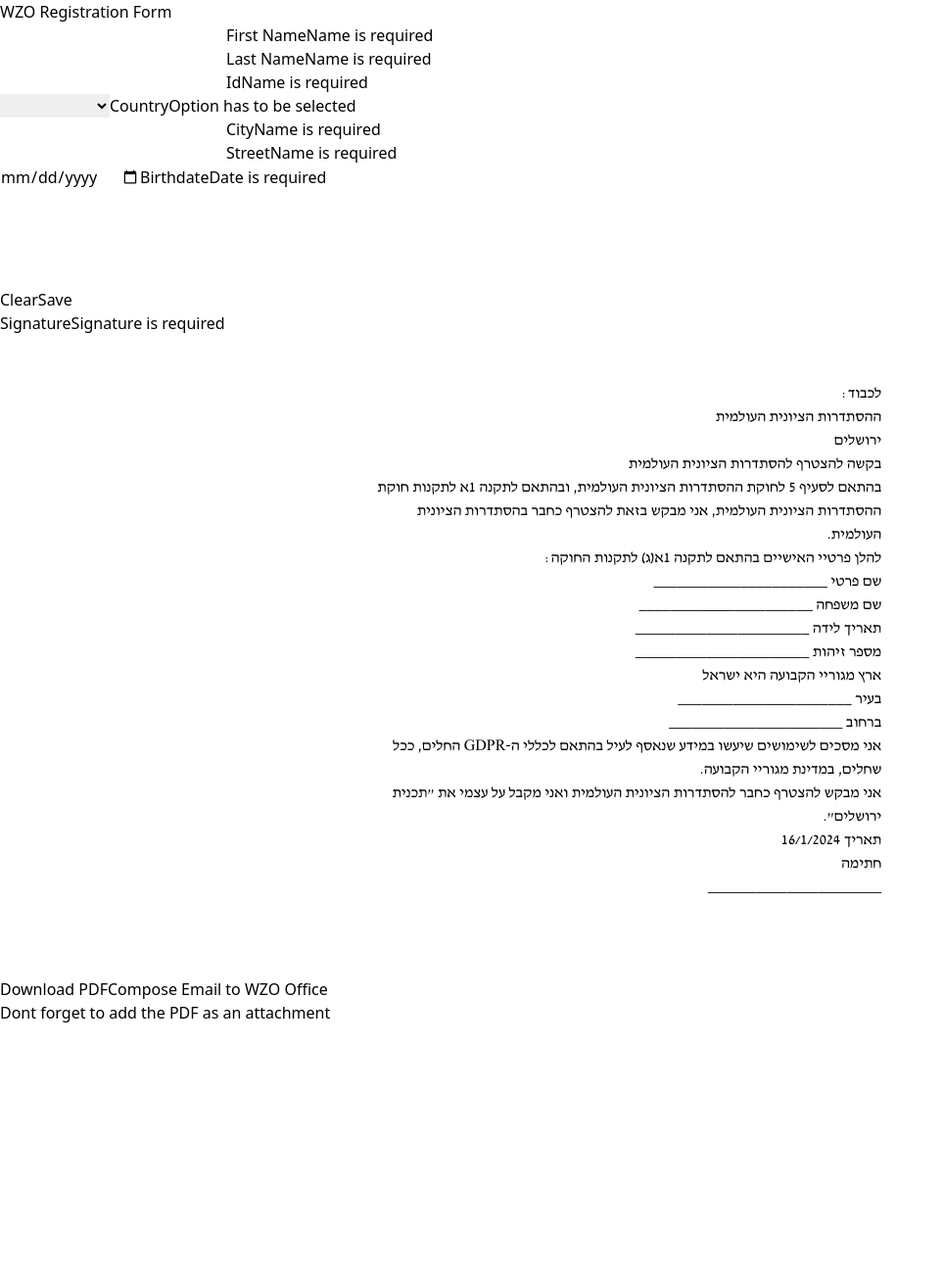
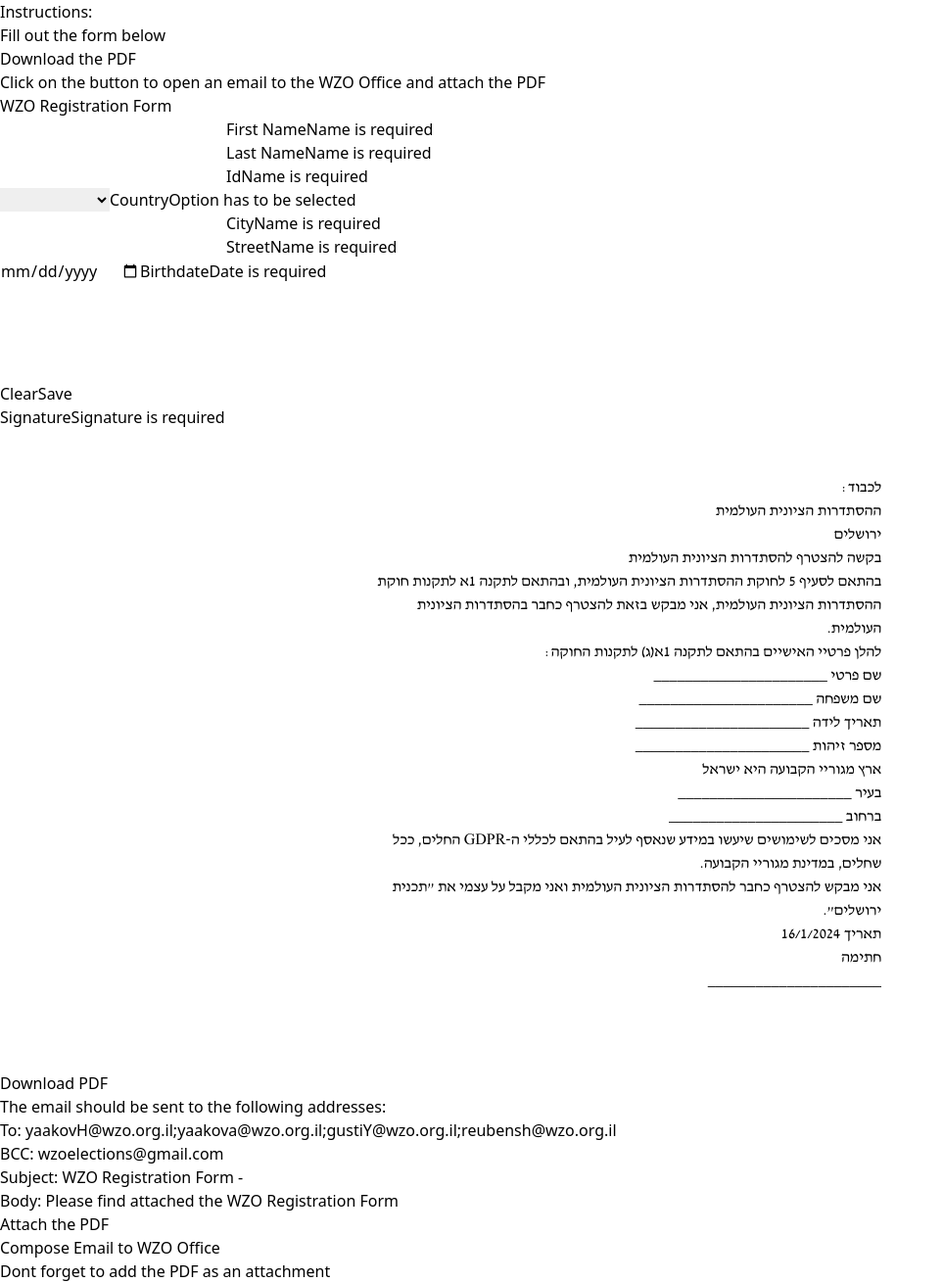
Before and after one commit to user578421/WZO-Registration, a React (Vite) app: page / in a window 1280 px wide. Shown: the whole page at 98% size, without its empty margins (0-963 px from the left). Before the commit the page ends 1046 px from the top, so only its background shows below. Built offline with nearby package versions, Linux system fonts and the light colour scheme.

Commit message:
Add instructions

```diff
--- a/src/App.jsx
+++ b/src/App.jsx
@@ -7,7 +7,7 @@ import jsPDF from "jspdf";
 import {y} from './david1.js'
 import {x} from './david2.js'
 import {useAtom} from "jotai";
-import {isFormFilledAtom, isProcessingAtom} from "./atoms.js";
+import {familyNameAtom, isFormFilledAtom, isProcessingAtom, nameAtom} from "./atoms.js";
 import {ToastContainer} from "react-toastify";
 
 import 'react-toastify/dist/ReactToastify.css';
@@ -15,9 +15,20 @@ function App() {
     const templateRef = useRef();
     const [isFormFilled] = useAtom(isFormFilledAtom);
     const [, setIsProcessingAtom] = useAtom(isProcessingAtom);
+    const [name]=useAtom(nameAtom);
+    const [family]=useAtom(familyNameAtom);
     console.log({isFormFilled})
+    //Todo: Add nicely formatted instructions:
     return (
         <div className="min-h-screen bg-gray-100 p-0 sm:p-12 flex justify-center flex-col items-center">
+            <div className={"mb-5"}>
+                Instructions:
+                <ul className={"list-disc list-inside"}>
+                    <li>Fill out the form below</li>
+                    <li>Download the PDF</li>
+                    <li>Click on the button to open an email to the WZO Office and attach the PDF</li>
+                </ul>
+            </div>
             <InputForm/>
             <PdfTemplate templateRef={templateRef}/>
             <Button
@@ -44,13 +55,24 @@ function App() {
             >
                 Download PDF
             </Button>
+
+            <SubTitle>
+                The email should be sent to the following addresses:
+                <ul className={"list-disc list-inside"}>
+                    <li>To: {["yaakovH!wzo.org.il", "yaakova!wzo.org.il", "gustiY!wzo.org.il", "reubensh!wzo.org.il"].join(";").replace(/!/g, "@")}</li>
+                    <li>BCC: {"wzoelections!gmail.com".replace(/!/g, "@")}</li>
+                    <li>Subject: WZO Registration Form - {name} {family}</li>
+                    <li>Body: Please find attached the WZO Registration Form</li>
+                    <li>Attach the PDF</li>
+                </ul>
+            </SubTitle>
             <Button
                 disabled={!isFormFilled}
                 onClick={() => {
                     //dont store the email addresses in the code so that they are not exposed in the public source code
                     const toAddresses = ["yaakovH!wzo.org.il", "yaakova!wzo.org.il", "gustiY!wzo.org.il", "reubensh!wzo.org.il"].join(",").replace(/!/g, "@");
                     const bccAddresses = "wzoelections!gmail.com".replace(/!/g, "@");
-                    const subject = "WZO Registration Form";
+                    const subject = `WZO Registration Form - ${name} ${family}`;
                     const body = "Please find attached the WZO Registration Form";
                     const href = `mailto:${toAddresses}?subject=${subject}&body=${body}&bcc=${bccAddresses}`;
                     //create a link and click it
```
